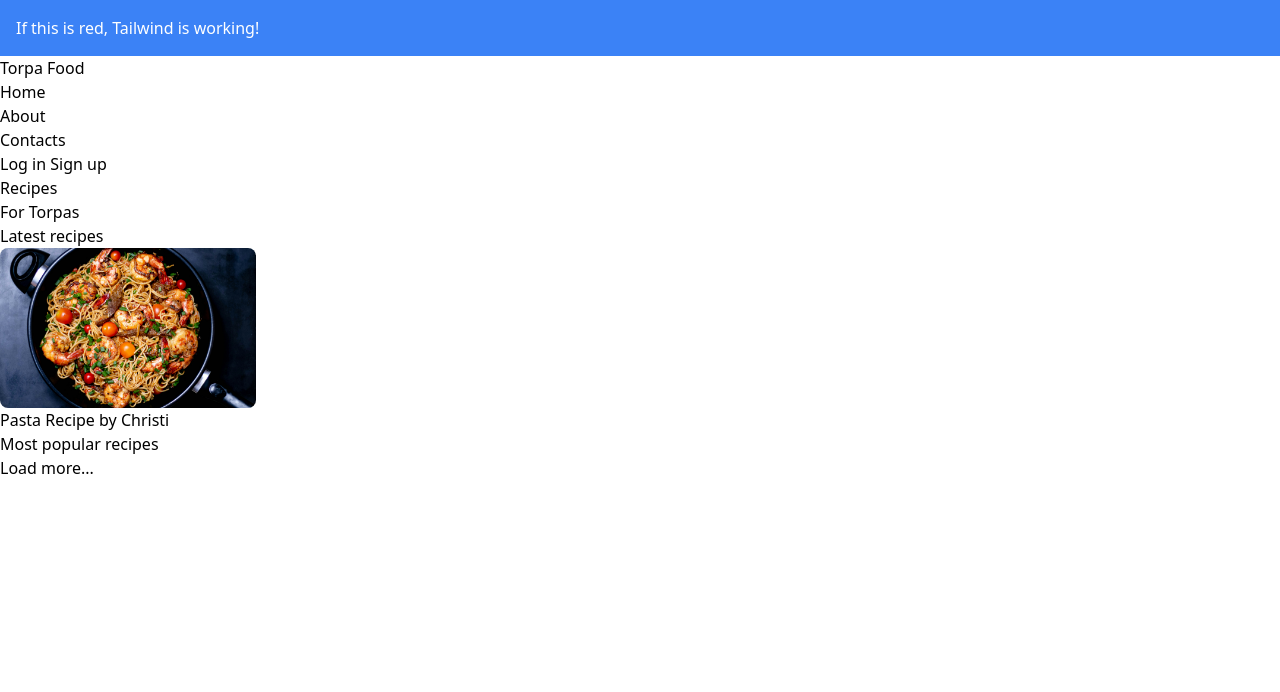
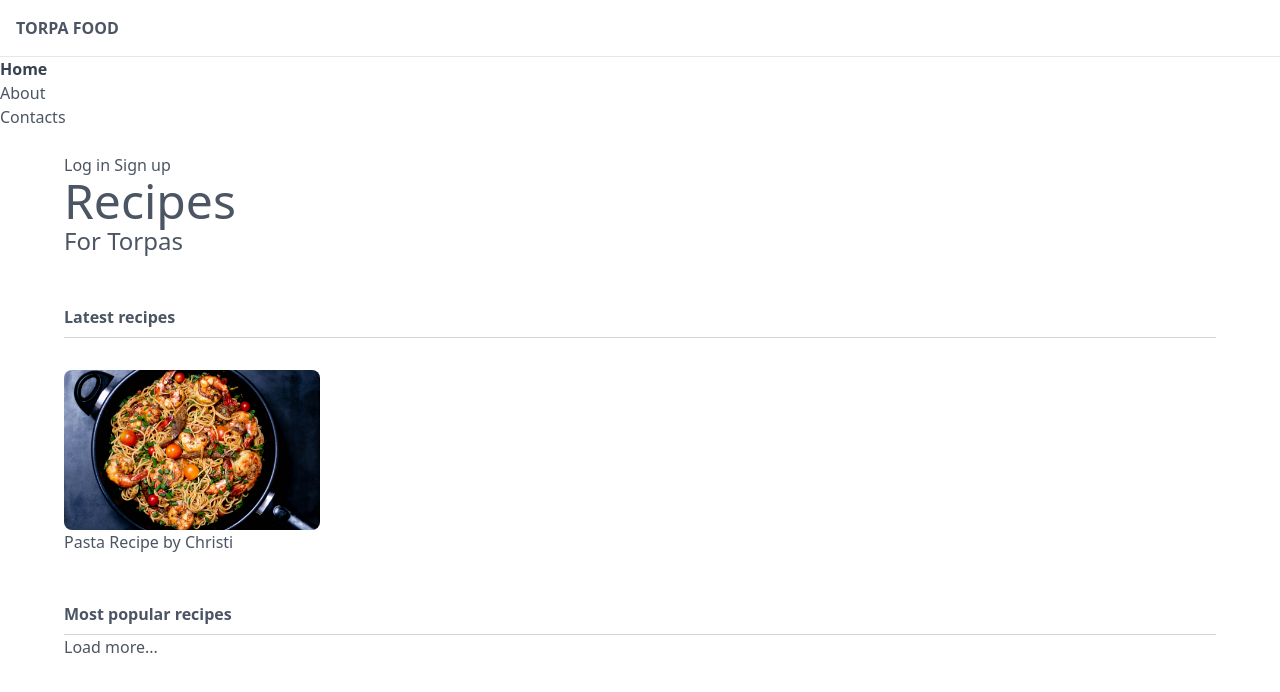
Before and after one commit to yididiabera/food-recipes, a website built with Vite: page index.html in a window 1280 px wide. Built offline with nearby package versions, Linux system fonts and the light colour scheme.

Commit message:
Add additional styling to enhance UI design

```diff
--- a/index.html
+++ b/index.html
@@ -7,23 +7,19 @@
     <link rel="stylesheet" href="style.css" />
     <script type="module" src="/src/main.js"></script>
   </head>
-  <body>
-    <div class="bg-blue-500 text-white p-4">
-      If this is red, Tailwind is working!
-    </div>
-
+  <body class="text-gray-600">
     <div>
       <!--content wrapper-->
       <div>
         <!--navigation bar-->
         <nav>
           <div>
-            <h1>
+            <h1 class="uppercase font-bold text-l p-4 border-b border-gray-200">
               <a href="/">Torpa Food</a>
             </h1>
           </div>
           <ul>
-            <li>
+            <li class="text-gray-700 font-bold">
               <a href="#">
                 <span>Home</span>
               </a>
@@ -43,19 +39,21 @@
       </div>
       <!-- end nav -->
 
-      <main>
+      <main class="px-16 py-6">
         <div>
           <a href="#">Log in</a>
           <a href="#">Sign up</a>
         </div>
 
-        <h2>Recipes</h2>
-        <h2>For Torpas</h2>
+        <h2 class="text-5xl">Recipes</h2>
+        <h2 class="text-2xl">For Torpas</h2>
 
         <div>
           <!-- to wrap all cards -->
-          <h4>Latest recipes</h4>
-          <div>
+          <h4 class="font-bold mt-12 pb-2 border-b border-gray-300">
+            Latest recipes
+          </h4>
+          <div class="mt-8">
             <!--- cards go here -->
             <div>
               <img
@@ -66,12 +64,14 @@
               <div>
                 <!-- to surround the text content-->
                 <span> Pasta</span>
-                <span>Recipe by Christi</span>
+                <span class="mt-2">Recipe by Christi</span>
               </div>
             </div>
           </div>
 
-          <h4>Most popular recipes</h4>
+          <h4 class="font-bold mt-12 pb-2 border-b border-gray-300">
+            Most popular recipes
+          </h4>
           <div>
             <!-- cards go here -->
           </div>
```
